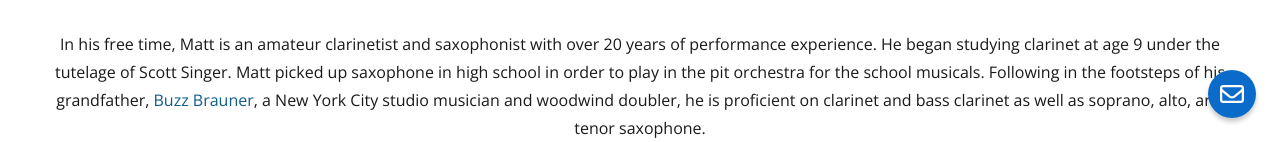
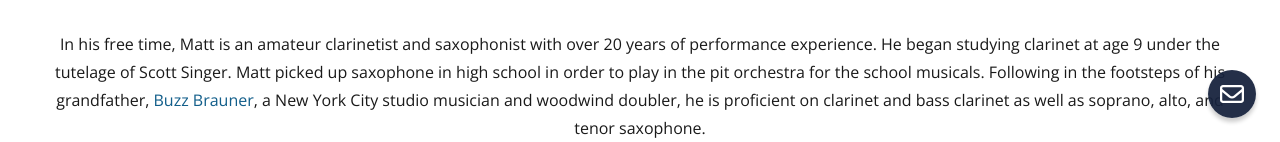
Before and after one commit to mb4828/mb-website, a Next.js app: page /music in a window 1280 px wide. Shown: the part 658-800 px from the top of the page. Built offline with nearby package versions, Linux system fonts and the light colour scheme.

Commit message:
Confused

```diff
--- a/src/app/globals.scss
+++ b/src/app/globals.scss
@@ -91,7 +91,7 @@ a:hover {
 }
 
 .blue_raised_glossy {
-  background-color: #17233df0;
+  background-color: #17233df0 !important;
   backdrop-filter: blur(6px);
   box-shadow: 0px 4px 4px rgba(0, 0, 0, 0.2);
   color: var(--white);
```
